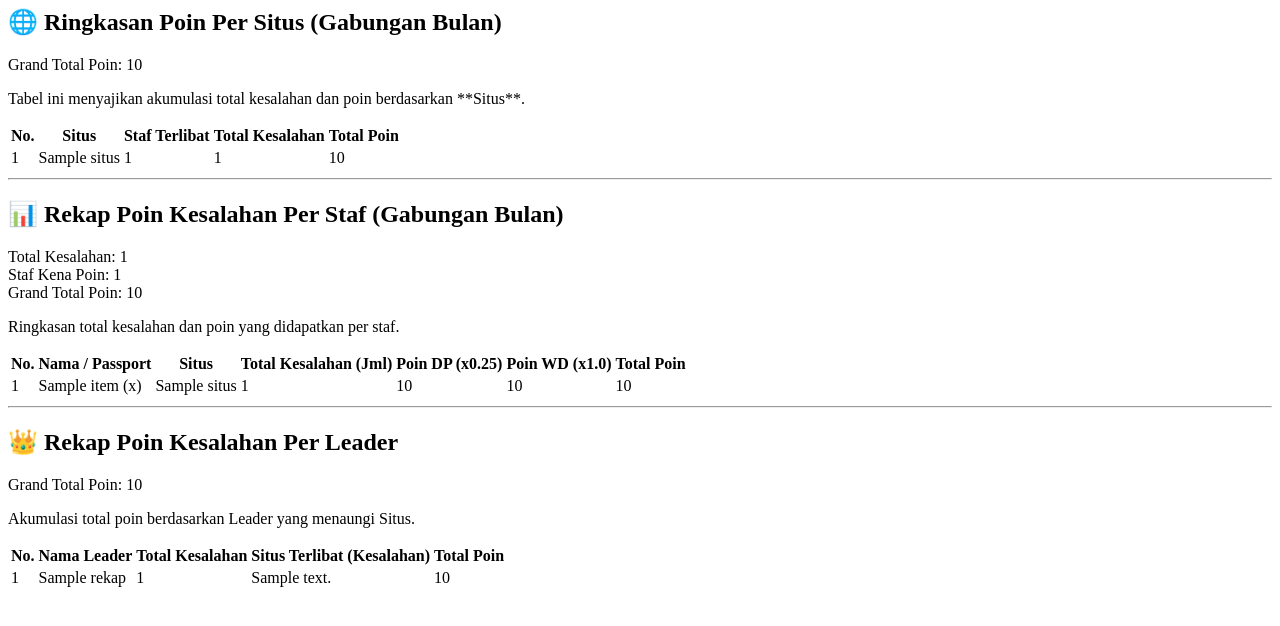
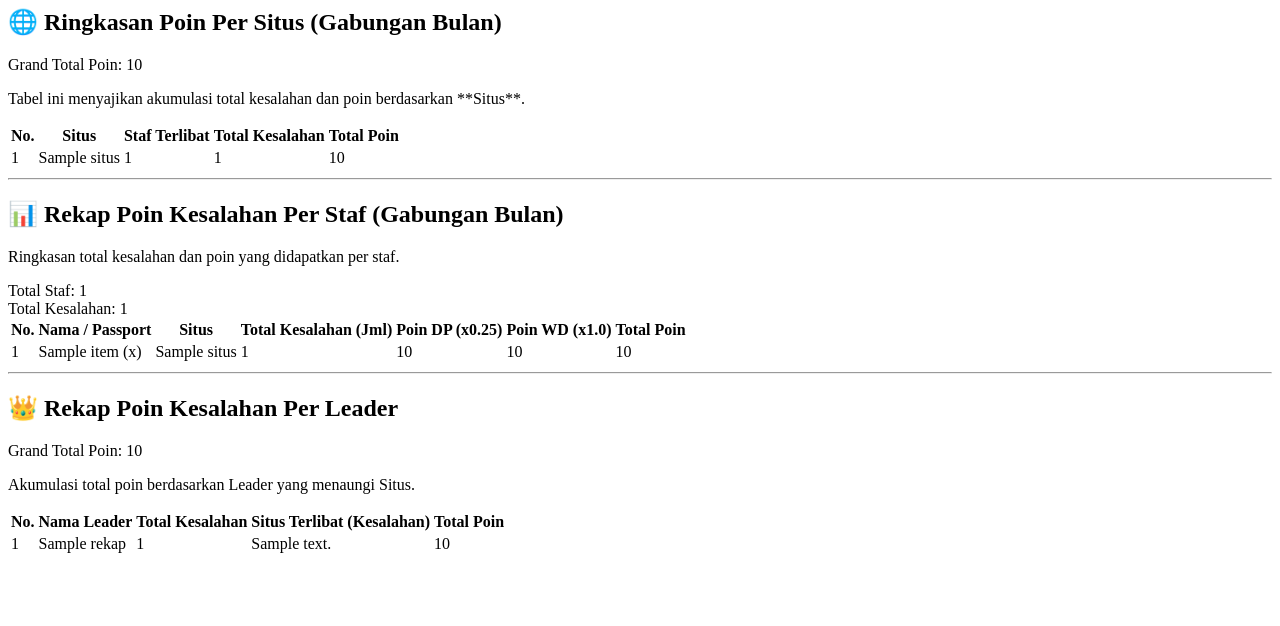
Before and after one commit to sunnyxcan/datalivechat, a Flask app: template api/templates/summary_kesalahan.html in a window 1280 px wide. Shown: the top 626 px of the page. Run offline with Flask 3, Linux system fonts and the light colour scheme; the template is opened without the code that fills it: most values are stand-ins (such as "Sample title", 1, 10 or a date in 2020).

Commit message:
Update all files

```diff
--- a/api/templates/summary_kesalahan.html
+++ b/api/templates/summary_kesalahan.html
@@ -83,35 +83,38 @@
 
     {# === BAGIAN 2: REKAP POIN PER STAF (LENGKAP) === #}
     <div class="bg-blue-50 border-l-4 border-blue-500 p-4 shadow-md">
+
+        {# Container Utama: Membagi Kiri (Judul/Deskripsi) dan Kanan (Total) #}
         <div class="flex justify-between items-start mb-2">
-            <h2 class="text-xl font-bold text-blue-700">
-                📊 Rekap Poin Kesalahan Per Staf (Gabungan Bulan)
-            </h2>
 
-            {# Grand Total di Kanan Atas #}
-            <div class="flex space-x-3 items-center">
+            {# SISI KIRI: Judul dan Deskripsi (Tumpuk Vertikal) #}
+            <div class="flex flex-col">
+
+                {# Judul: Ditambahkan mb-0 agar tidak ada spasi default yang besar di bawahnya #}
+                <h2 class="text-xl font-bold text-blue-700 mb-2">
+                    📊 Rekap Poin Kesalahan Per Staf (Gabungan Bulan)
+                </h2>
+
+                {# Deskripsi: Langsung di bawah Judul #}
+                <p class="text-sm text-gray-700">Ringkasan total kesalahan dan poin yang didapatkan per staf.</p>
+            </div>
+
+            {# SISI KANAN: Grand Total #}
+            <div class="flex flex-col space-y-3 items-end">
+                {# Total Staf Terkena Poin #}
+                <div class="bg-blue-100 text-blue-700 px-3 py-1 rounded-lg font-bold shadow-sm flex items-center">
+                    <span class="text-xs uppercase mr-2">Total Staf:</span>
+                    <span class="text-lg">{{ staff_terkena_poin }}</span>
+                </div>
 
                 {# Total Kesalahan #}
                 <div class="bg-red-100 text-red-700 px-3 py-1 rounded-lg font-bold shadow-sm flex items-center">
                     <span class="text-xs uppercase mr-2">Total Kesalahan:</span>
                     <span class="text-lg">{{ total_kesalahan_staf | int }}</span>
                 </div>
+            </div>
 
-                {# Total Staf Terkena Poin #}
-                <div class="bg-blue-100 text-blue-700 px-3 py-1 rounded-lg font-bold shadow-sm flex items-center">
-                    <span class="text-xs uppercase mr-2">Staf Kena Poin:</span>
-                    <span class="text-lg">{{ staff_terkena_poin }}</span>
-                </div>
-
-                {# Grand Total Poin #}
-                <div class="bg-red-600 text-white px-3 py-1 rounded-lg font-bold shadow-md flex items-center">
-                    <span class="text-xs uppercase mr-2">Grand Total Poin:</span>
-                    <span class="text-lg">{{ total_points_staf | round(2) }}</span>
-                </div>
-            </div>
         </div>
-
-        <p class="text-sm text-gray-700">Ringkasan total kesalahan dan poin yang didapatkan per staf.</p>
     </div>
 
     {# Tinggi: max-h-[75vh] #}
```
